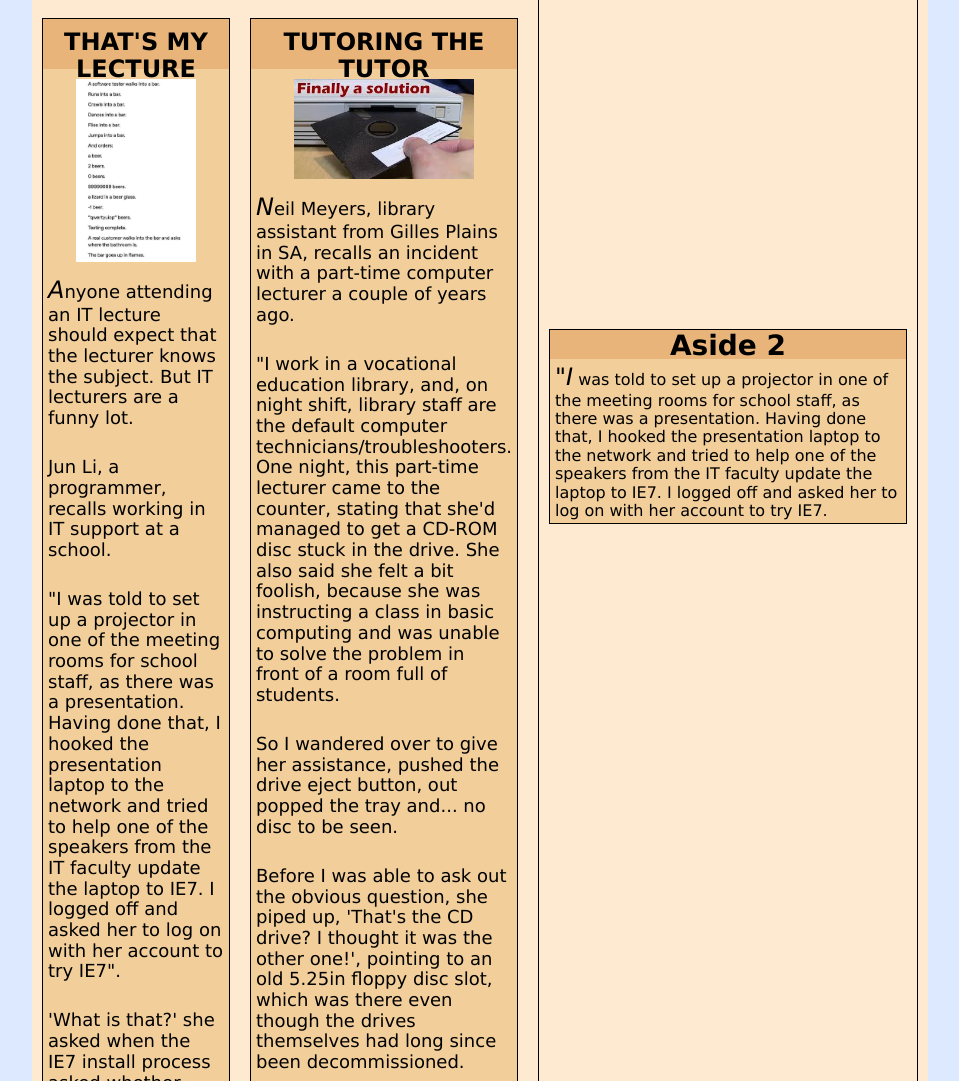
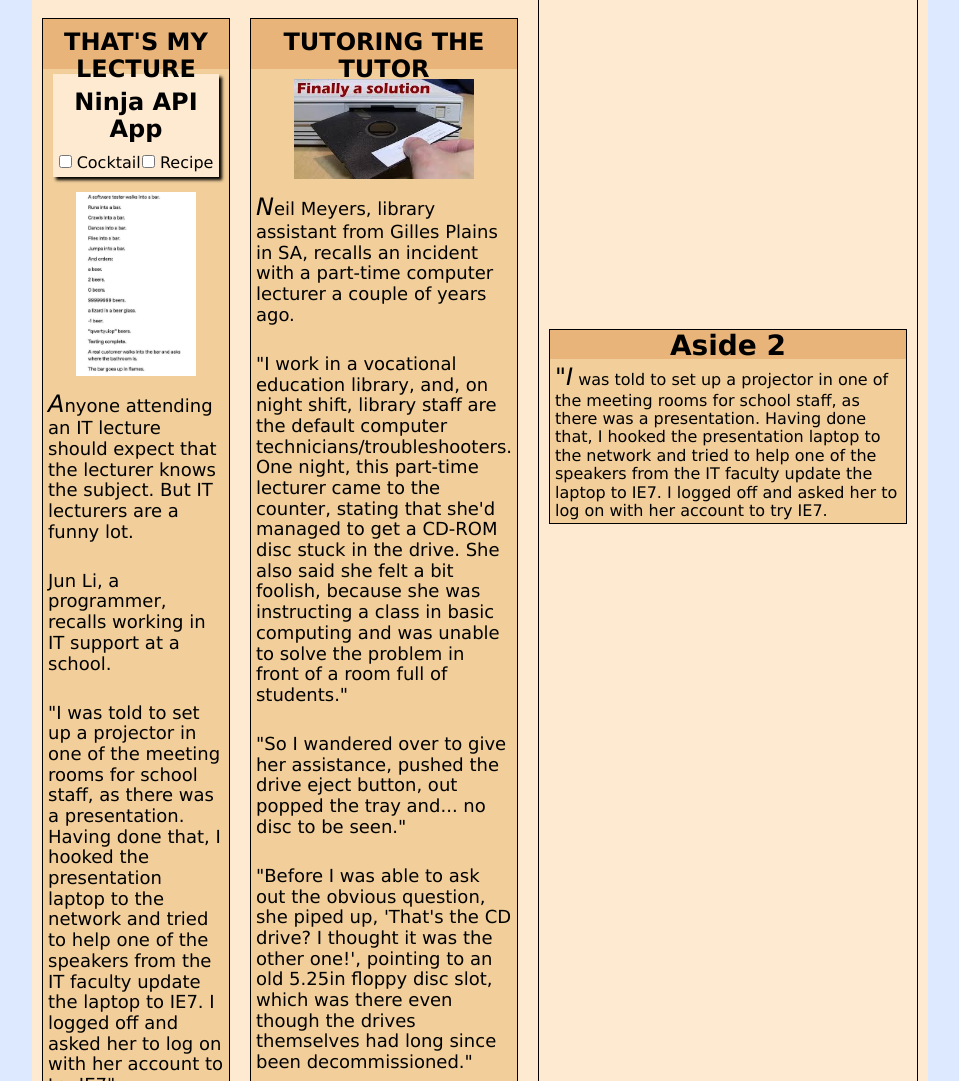
Before and after one commit to Reina-TAFE/C4Prog-WT-23S2-Portfolio-Reina-TAFE, a website: page phase-2/index.html in a window 1280 px wide. Shown: the part 1294-2375 px from the top of the page, without its empty margins (160-1119 px from the left). Drawn offline with Linux system fonts and the light colour scheme.

Commit message:
feat: create and style api form and checkboxes

```diff
--- a/phase-2/assets/css/style.css
+++ b/phase-2/assets/css/style.css
@@ -279,6 +279,34 @@
         font-size: 24px;
     }
 
+    .main-article .api-form {
+        height: fit-content;
+        width: 100%;
+        padding: 5px 10px;
+        display: flex;
+        flex-direction: column;
+        gap: 10px;
+    }
+
+    .api-form section {
+        display: block;
+        width: 100%;
+        height: fit-content;
+        background-color: rgb(254, 234, 209);
+        box-shadow: black 3px 3px 3px;
+        padding: 5px;
+        text-align: center;
+    }
+
+    .api-form ul {
+        width: 100%;
+        height: auto;
+        display: flex;
+        flex-direction: row;
+        justify-content: space-around;
+        list-style: none;
+    }
+
     .main-article img, .aside-section img {
         display: block;
         height: fit-content;
--- a/phase-2/index.html
+++ b/phase-2/index.html
@@ -36,7 +36,7 @@
                     <br>
                     <p>Tune recalls: "Upon reading the work for grading, I was incredibly impressed to find
                         three pages of the document written in perfect technical German, particularly given
-                        that the students in question were none too articulate when I asked 'Sprechen sie Deutsch?'<br></p>
+                        that the students in question were none too articulate when I asked 'Sprechen sie Deutsch?'"<br></p>
                     <br>
                     <footer>
                         <p>End result: assignment rejected, students counselled and more care taken when cutting
@@ -66,6 +66,27 @@
                     </footer>
                 </article>
                 <article id="article_3" class="main-article">
+                    <form id="app-form" class="api-form">
+                        <section>
+                            <h2>Ninja API App</h2>
+                            <ul id="api_list">
+                                <li>
+                                    <input
+                                            type="checkbox"
+                                            id="cocktail_box"
+                                            name="api_option">
+                                    <label for="cocktail_box">Cocktail</label>
+                                </li>
+                                <li>
+                                    <input
+                                            type="checkbox"
+                                            id="recipe_box"
+                                            name="api_option">
+                                    <label for="recipe_box">Recipe</label>
+                                </li>
+                            </ul>
+                        </section>
+                    </form>
                     <header>
                         <h2>THAT'S MY LECTURE</h2>
                     </header>
@@ -102,20 +123,20 @@
                         lecturer came to the counter, stating that she'd managed to get a CD-ROM disc
                         stuck in the drive. She also said she felt a bit foolish, because she was
                         instructing a class in basic computing and was unable to solve the problem in
-                        front of a room full of students.<br>
+                        front of a room full of students."<br>
                     </p>
                     <br>
-                    <p>So I wandered over to give her assistance, pushed the drive eject button, out
-                        popped the tray and... no disc to be seen.<br>
+                    <p>"So I wandered over to give her assistance, pushed the drive eject button, out
+                        popped the tray and... no disc to be seen."<br>
                     </p>
                     <br>
-                    <p>Before I was able to ask out the obvious question, she piped up,
+                    <p>"Before I was able to ask out the obvious question, she piped up,
                         'That's the CD drive? I thought it was the other one!', pointing to an old 5.25in
                         floppy disc slot, which was there even though the drives themselves had long
-                        since been decommissioned.<br>
+                        since been decommissioned."<br>
                     </p>
                     <br>
-                    <p>Someone from IT got out the disc the next day when they upended the machine
+                    <p>"Someone from IT got out the disc the next day when they upended the machine
                         and it fell out. Then, a week later, after I gave the lecturer her CD back,
                         she was back within five minutes, saying, 'You won't believe it, I've done it again!'<br>
                     </p>
```
